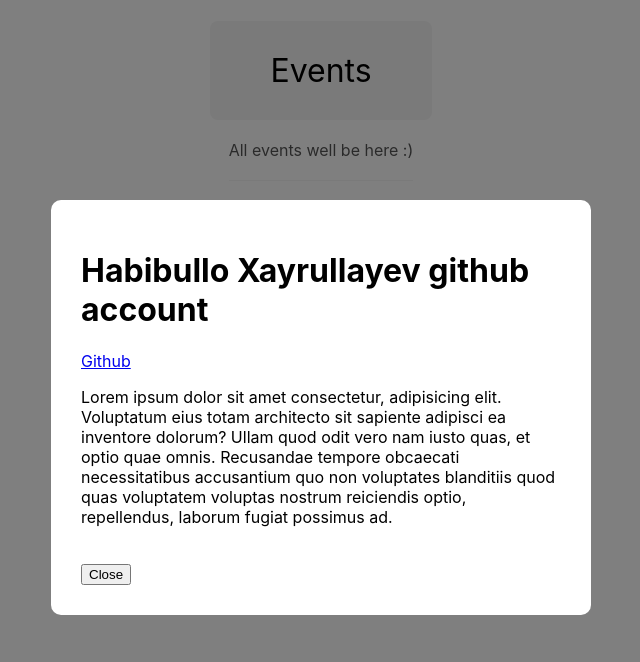
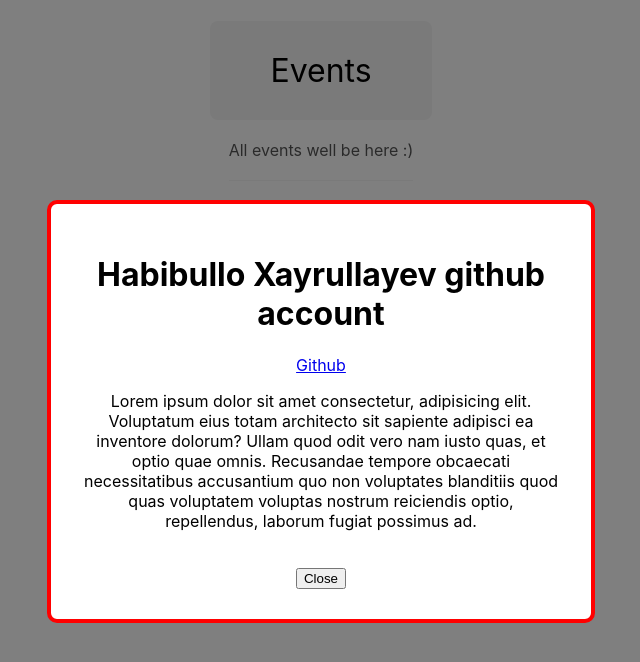
Before and after one commit to Habibullo2003/React-darslari, a React (Create React App) app in the folder lesson5-multiple-component/: page / in a window 1280 px wide. Shown: the top 662 px of the page, without its empty margins (319-959 px from the left). Built offline with nearby package versions, Linux system fonts and the light colour scheme.

Commit message:
Inline Css

```diff
--- a/lesson5-multiple-component/src/components/Modal.js
+++ b/lesson5-multiple-component/src/components/Modal.js
@@ -1,16 +1,23 @@
-import "./Modal.css"
+import './Modal.css'
 import ReactDOM from 'react-dom'
 
-function Modal({children, closeModal}) {
-  return ReactDOM.createPortal((
+function Modal({ children, closeModal }) {
+  return ReactDOM.createPortal(
     <div className="modal-backdrop">
-      <div className="modal">
+      <div
+        className="modal"
+        style={{
+          border: '4px solid',
+          borderColor: 'red',
+          textAlign: 'center',
+        }}>
         {children}
         <br />
         <button onClick={closeModal}>Close</button>
       </div>
-    </div>
-  ), document.body)
+    </div>,
+    document.body
+  )
 }
 
 export default Modal
```
